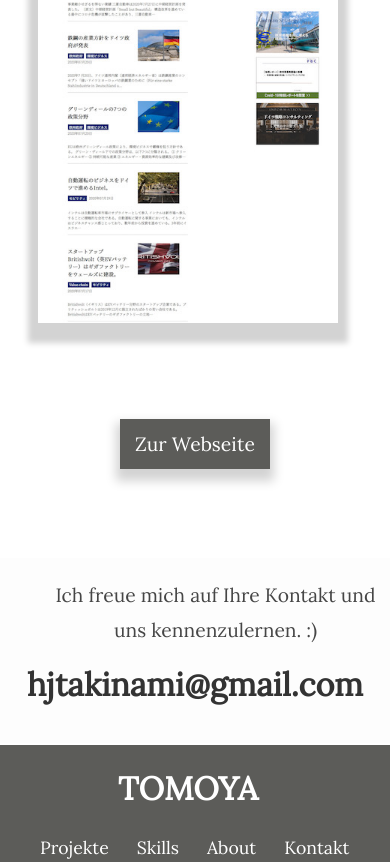
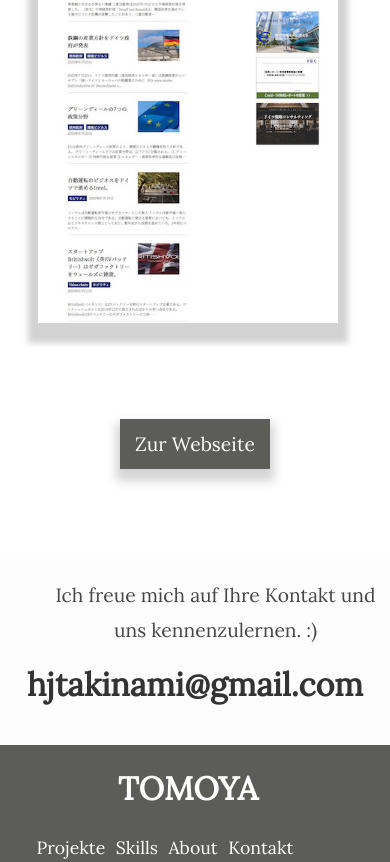
Before and after one commit to Tomstyleuk/github.io, a plain HTML site: page german_strategy.html in a window 390 px wide. Shown: the part 6859-7721 px from the top of the page. Drawn offline with nearby package versions, Linux system fonts and the light colour scheme.

Commit message:
Update responsive.css

```diff
--- a/css/responsive.css
+++ b/css/responsive.css
@@ -1143,6 +1143,10 @@
         margin: 0 8% 0 0;
     }
 
+   footer li {
+       margin: 0 4% 0 -1%;
+   }
+
     #myname a:hover, nav li a:hover, footer li a:hover, footer h1 a:hover {
         color: #EBF018;
         transition: all 0.3s ease-in;
```
